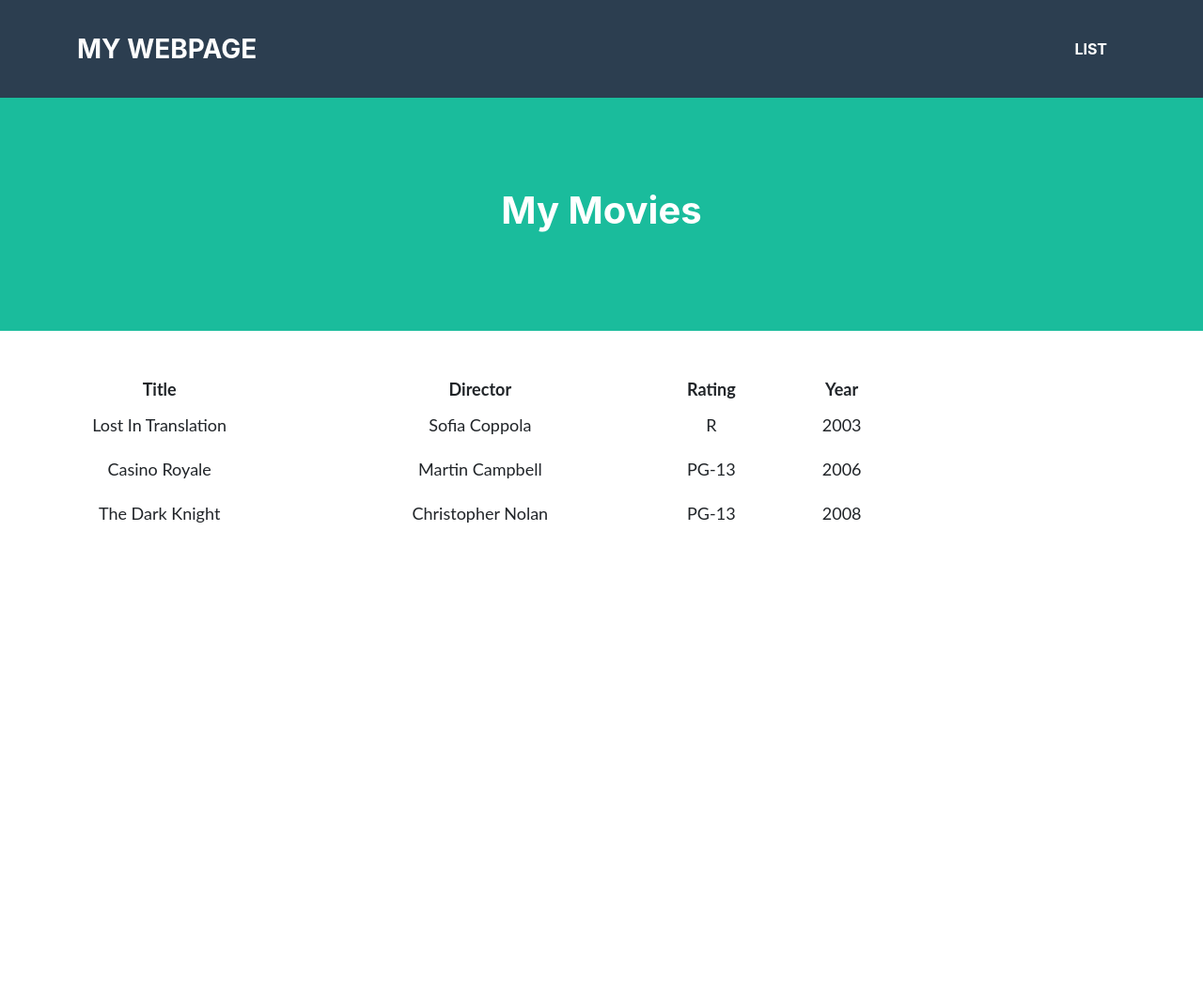
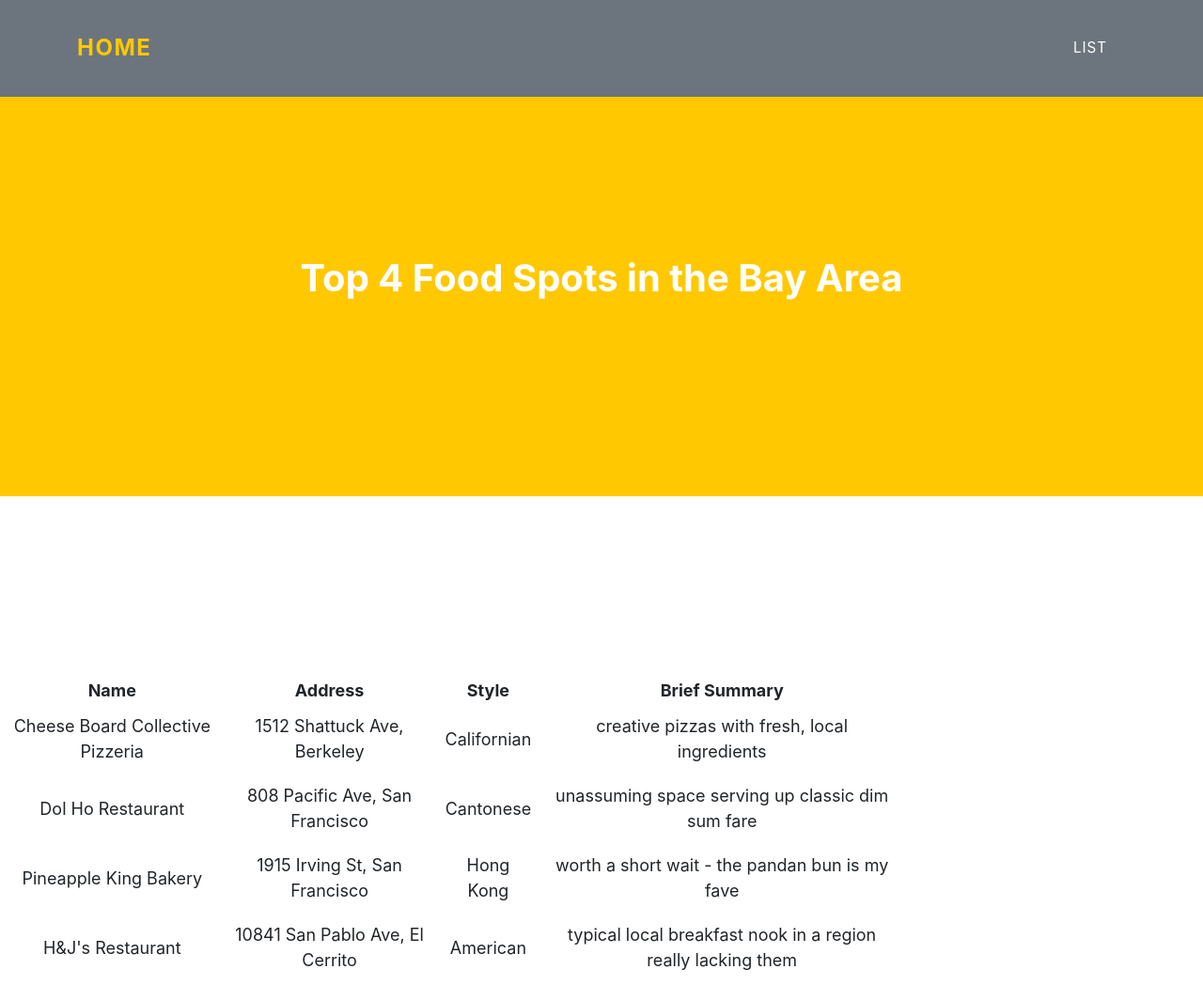
Before and after one commit to joshuamussman/joshuamussman.github.io, a plain HTML site: page list.html in a window 1280 px wide. Shown: the whole page at 94% size. Before the commit the page ends 800 px from the top, so only its background shows below. Drawn offline with Linux system fonts and the light colour scheme; files that its build step writes are made by us from their sources.

Commit message:
Update list

```diff
--- a/list.html
+++ b/list.html
@@ -1,9 +1,9 @@
 <!DOCTYPE HTML>
 <html>
     <header>
-        <link rel="stylesheet" href="style.css">
+        <link rel="stylesheet" href="style1.css">
         <link rel="stylesheet" href="table_style.css">
-        <title>My Webpage Title</title>
+        <title>Joshua Mussman's GitHub</title>
     </header>
     <body>
         <!---Navigation--->
@@ -11,7 +11,7 @@
         <nav class="navbar navbar-expand-lg bg-secondary text-uppercase fixed-top" id="mainNav">
             <div class="container">
                 <!--This code defines the "My Webpage" link in the top right corner of the navigation pane-->
-                <a class="navbar-brand" href="">My Webpage</a>
+                <a class="navbar-brand" href="./index.html">Home</a>
                 <!--This code defines the "List" link in the top left corner of the navigation pane-->
                 <ul class="navbar-nav ms-auto">
                     <li class="nav-item mx-0 mx-lg-1"><a class="nav-link py-3 px-0 px-lg-3 rounded" href="./list.html">List</a></li>
@@ -20,7 +20,7 @@
         </nav>
         <!--This code creates the middle section of the webpage-->
         <header class="masthead bg-primary text-white text-center">
-            <h1>My Movies</h1>
+            <h1>Top 4 Food Spots in the Bay Area</h1>
         </header>
         <!--Here is where the table will be loaded in.  The actual table will be loaded in JavaScript.-->
         <section class="mt-5 text-center">
--- a/list_data.json
+++ b/list_data.json
@@ -1,22 +1,28 @@
 {
-	"movies": [
+	"restaurants": [
 		{
-			"Title": "Lost In Translation",
-			"Director": "Sofia Coppola",
-			"Rating": "R",
-			"Year": "2003"
+			"Name": "Cheese Board Collective Pizzeria",
+			"Address": "1512 Shattuck Ave, Berkeley",
+			"Style": "Californian",
+			"Brief Summary": "creative pizzas with fresh, local ingredients"
 		},
 		{
-			"Title": "Casino Royale",
-			"Director": "Martin Campbell",
-			"Rating": "PG-13",
-			"Year": "2006"
+			"Name": "Dol Ho Restaurant",
+			"Address": "808 Pacific Ave, San Francisco",
+			"Style": "Cantonese",
+			"Brief Summary": "unassuming space serving up classic dim sum fare"
 		},
 		{
-			"Title": "The Dark Knight",
-			"Director": "Christopher Nolan",
-			"Rating": "PG-13",
-			"Year": "2008"
+			"Name": "Pineapple King Bakery",
+			"Address": "1915 Irving St, San Francisco",
+			"Style": "Hong Kong",
+			"Brief Summary": "worth a short wait - the pandan bun is my fave"
+		},
+		{
+			"Name": "H&J's Restaurant",
+			"Address": "10841 San Pablo Ave, El Cerrito",
+			"Style": "American",
+			"Brief Summary": "typical local breakfast nook in a region really lacking them"
 		}
 	]
 }
```
Also changed, not shown: index.html (+1 -1 lines).
